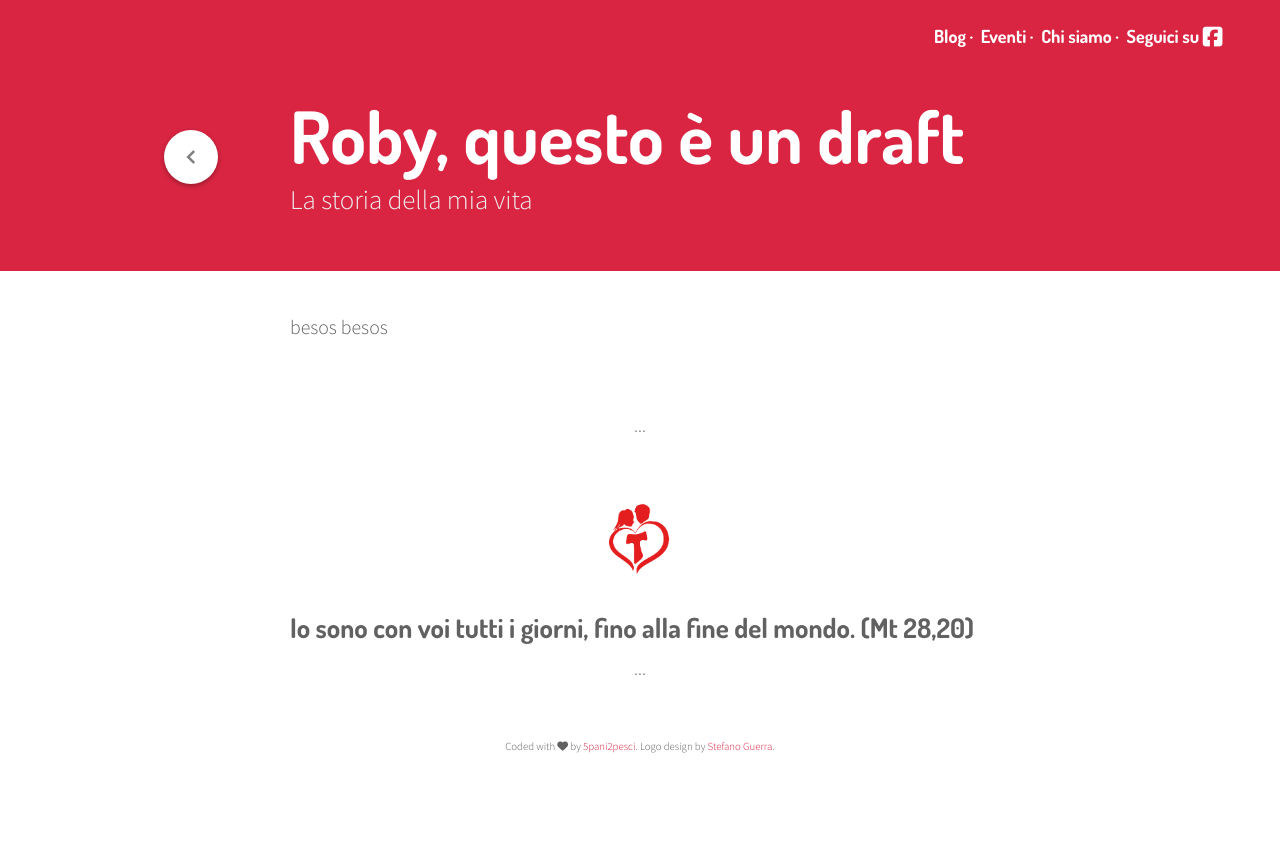
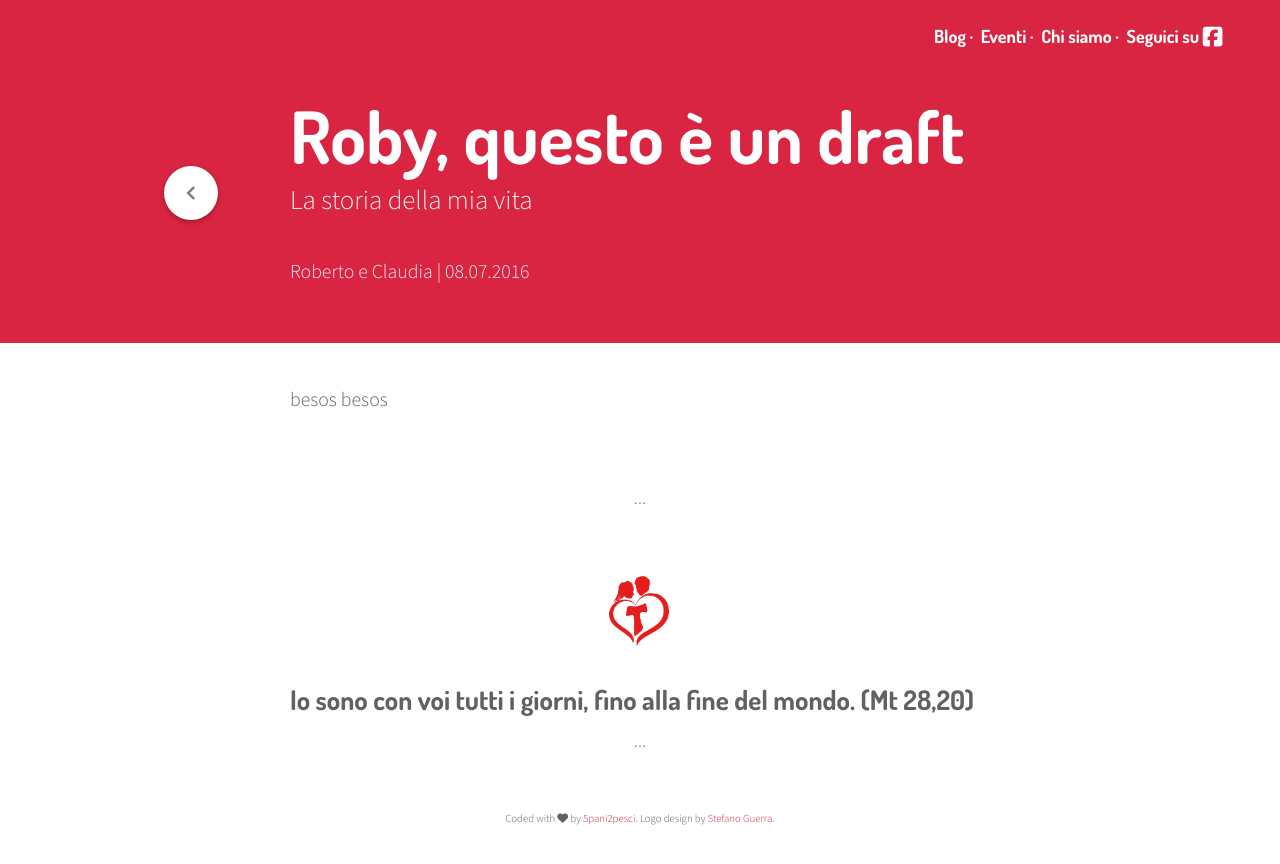
Before and after one commit to amatiperamare/amatiperamare.github.io, a Jekyll site: the page built from _drafts/roby-questo-e-un-draft.markdown, in a window 1280 px wide. Shown: the top 864 px of the page. Built offline with Jekyll 4.4.1, drawn with Linux system fonts in a browser that asks for light colours; nearby versions of some CDN libraries.

Commit message:
Update _config.yml

```diff
--- a/_config.yml
+++ b/_config.yml
@@ -23,6 +23,13 @@
     summary:
 - scope:
     path: post
+  values:
+    layout: post
+    author: Roberto e Claudia
+    summary:
+- scope:
+    path: ''
+    type: drafts
   values:
     layout: post
     author: Roberto e Claudia
```
